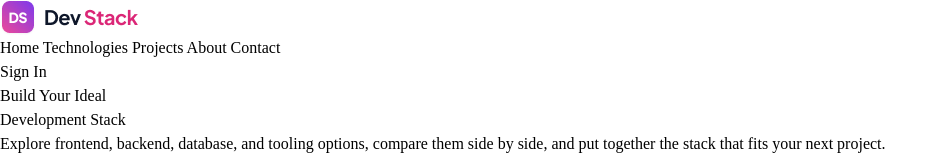
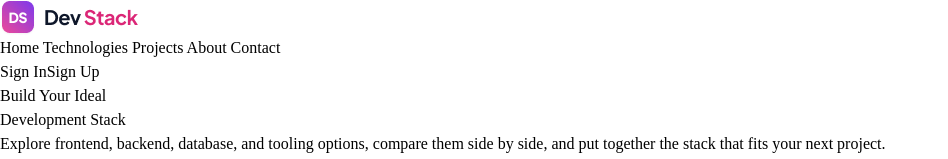
Before and after one commit to nafiulislamnafi/assignment5, a React (Vite) app: page / in a window 1280 px wide. Shown: the top 159 px of the page, without its empty margins (0-948 px from the left). Built offline with nearby package versions, Linux system fonts and the light colour scheme.

Commit message:
signUp button added

```diff
--- a/src/components/Navbar.tsx
+++ b/src/components/Navbar.tsx
@@ -16,7 +16,9 @@ const Navbar = () => {
           <button className=" btn border-none bg-transparent p-0 text-sm text-gray-700 mr-3">
             Sign In
           </button>
-
+       <button className=" btn rounded-lg text-white px-5 py-2 bg-pink-600 text-sm font-bold shadow-sm">
+            Sign Up
+          </button>
         </div>
       </div>
     </div>
```
